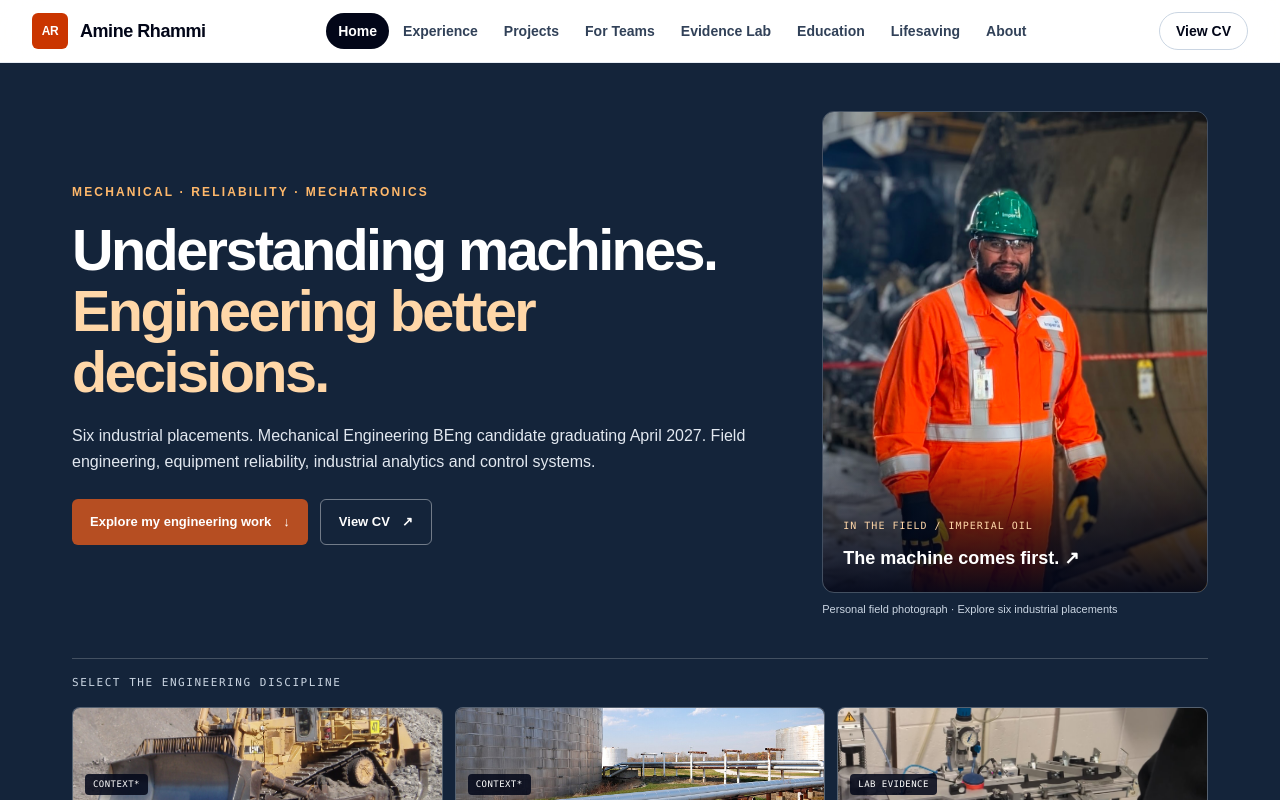
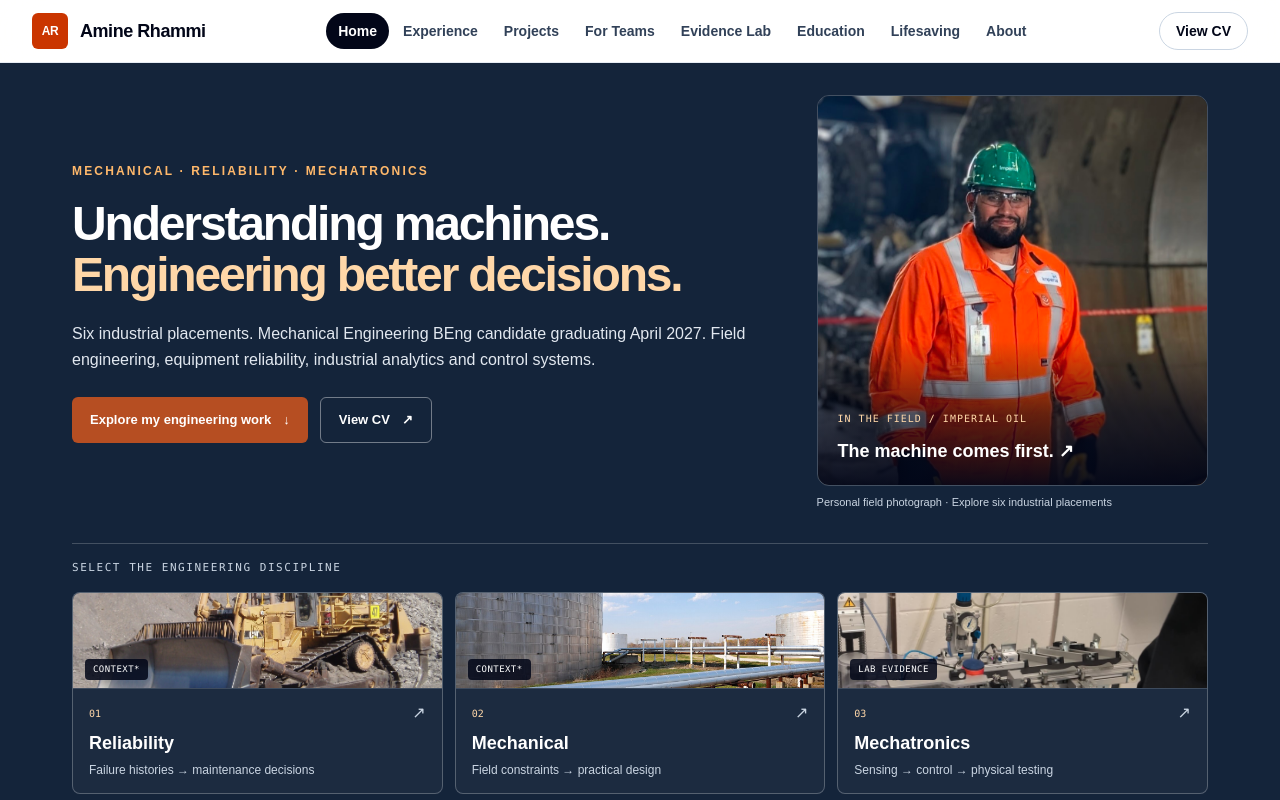
Before and after one commit to rhammi/amine-portfolio, a Next.js app: page / in a window 1280 px wide. Shown: the top 800 px of the page. Built offline with nearby package versions, Linux system fonts and the light colour scheme.

Commit message:
Keep the image-led introduction compact across screen sizes

```diff
--- a/components/ui/HeroHeader.tsx
+++ b/components/ui/HeroHeader.tsx
@@ -28,13 +28,13 @@ const pathways = [
 export default function HeroHeader() {
   return (
     <header className="journal-hero text-white">
-      <div className="mx-auto max-w-[1200px] px-5 pb-7 pt-8 sm:px-8 sm:pt-12">
-        <div className="grid items-center gap-8 pb-8 sm:pb-10 lg:grid-cols-[1.35fr_.75fr] lg:gap-14">
+      <div className="mx-auto max-w-[1200px] px-5 pb-7 pt-8 sm:px-8">
+        <div className="grid items-center gap-8 pb-8 lg:grid-cols-[1.35fr_.75fr] lg:gap-10">
         <div>
           <p className="text-xs font-bold uppercase tracking-[.18em] text-orange-300">
             Mechanical · Reliability · Mechatronics
           </p>
-          <h1 className="mt-5 text-[clamp(2.1rem,4.5vw,3.6rem)] font-bold leading-[1.06] tracking-[-.045em]">
+          <h1 className="mt-5 text-[clamp(2.1rem,4vw,3rem)] font-bold leading-[1.06] tracking-[-.045em]">
             Understanding machines.
             <br />
             <span className="text-orange-200">
@@ -64,7 +64,7 @@ export default function HeroHeader() {
           </div>
         </div>
         <figure className="relative mx-auto w-full max-w-lg lg:max-w-none">
-          <Link href="/experience" className="group relative block aspect-[5/3] overflow-hidden rounded-xl border border-white/20 sm:aspect-[2/1] lg:aspect-[4/5]">
+          <Link href="/experience" className="group relative block aspect-[5/3] overflow-hidden rounded-xl border border-white/20 sm:aspect-[2/1] lg:aspect-square">
             <Image src="/profile/amine-industrial-field.jpg" alt="Amine in Imperial Oil protective equipment beside heavy industrial machinery" fill priority sizes="(max-width: 1024px) 90vw, 370px" className="object-cover object-[50%_33%] transition-transform duration-500 group-hover:scale-[1.025]" />
             <div className="absolute inset-x-0 bottom-0 bg-gradient-to-t from-slate-950/95 via-slate-950/60 to-transparent px-5 pb-5 pt-16">
               <span className="font-mono text-[10px] uppercase tracking-widest text-orange-200">In the field / Imperial Oil</span>
```
